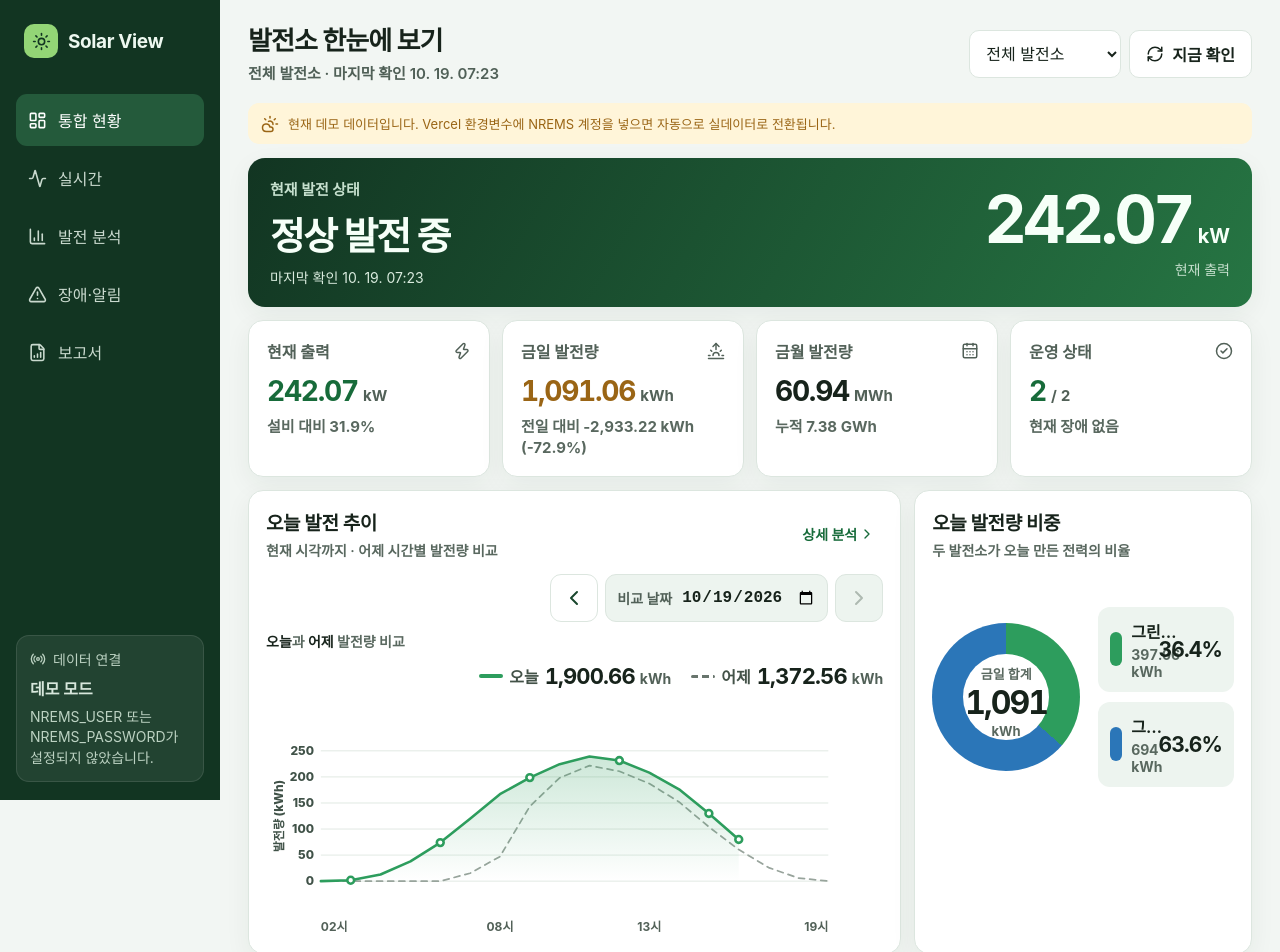
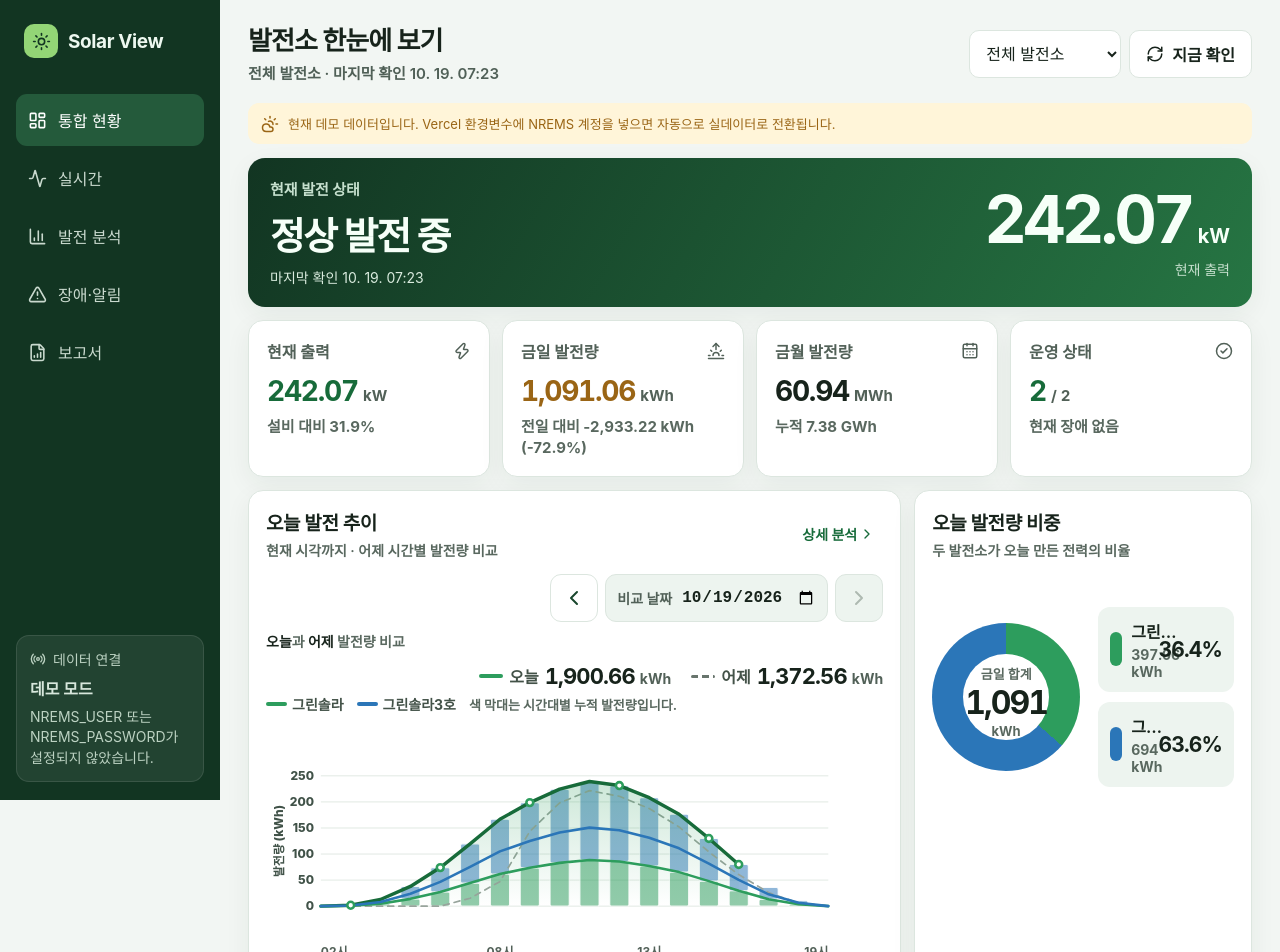
Before and after one commit to soobeom82-glitch/green-solar, a Next.js app: page / in a window 1280 px wide. Shown: the top 952 px of the page. Built offline with nearby package versions, Linux system fonts and the light colour scheme.

Commit message:
Integrate plant bars into trend charts

```diff
--- a/app/api/history/route.ts
+++ b/app/api/history/route.ts
@@ -27,6 +27,7 @@ export async function GET(request: NextRequest) {
     previousDate: previous,
     series,
     previousSeries,
+    plantSeries: plantId ? undefined : selectedDay?.plantSeries ?? {},
     updatedAt: selectedDay?.updatedAt ?? null,
   }, {
     headers: { "cache-control": "private, no-store, max-age=0" },
--- a/app/globals.css
+++ b/app/globals.css
@@ -124,6 +124,10 @@ button { color: inherit; }
 .chart-legend strong { color: var(--ink); font-size: 22px; letter-spacing: -0.04em; font-variant-numeric: tabular-nums; }
 .chart-legend small { color: #526158; font-size: 14px; letter-spacing: 0; }
 .chart-legend .legend-yesterday { height: 3px; background: repeating-linear-gradient(90deg, #68756d 0 7px, transparent 7px 11px); }
+.plant-chart-legend { margin: -2px 0 7px; display: flex; align-items: center; flex-wrap: wrap; gap: 6px 13px; color: #435248; font-size: 14px; font-weight: 750; }
+.plant-chart-legend span { display: inline-flex; align-items: center; gap: 5px; }
+.plant-chart-legend i { width: 21px; height: 4px; display: inline-block; border-radius: 999px; }
+.plant-chart-legend small { color: #59685f; font-size: 13px; font-weight: 650; }
 .trend-chart { width: 100%; height: auto; display: block; overflow: visible; }
 .trend-chart text { fill: #526158; font-size: 14px; font-weight: 700; }
 .trend-chart .chart-axis-unit { fill: #405248; font-size: 14px; font-weight: 800; }
@@ -131,18 +135,12 @@ button { color: inherit; }
 .chart-grid-line { stroke: var(--line); stroke-width: 1; }
 .chart-line { fill: none; stroke: var(--green-500); stroke-width: 3; stroke-linecap: round; stroke-linejoin: round; }
 .chart-line-yesterday { stroke: #98a49c; stroke-width: 2; stroke-dasharray: 7 6; }
+.chart-total-line { stroke: #176b3a; stroke-width: 4; }
+.plant-stack-bar { opacity: .52; stroke: rgba(255,255,255,.9); stroke-width: 1.3; }
+.plant-series-line { fill: none; stroke-width: 3; stroke-linecap: round; stroke-linejoin: round; }
 .chart-point { fill: var(--surface); stroke: var(--green-500); stroke-width: 3; }
 .chart-bar { fill: var(--green-500); transition: opacity .18s ease; }
 .chart-bar:hover { opacity: .75; }
-.plant-mix-panel { padding-bottom: 10px; }
-.plant-mix-legend { display: flex; flex-wrap: wrap; gap: 9px 18px; margin-bottom: 6px; }
-.plant-mix-legend span { display: inline-flex; align-items: center; gap: 6px; color: #435248; font-size: 15px; font-weight: 750; }
-.plant-mix-legend i { width: 22px; height: 5px; display: inline-block; border-radius: 999px; }
-.plant-mix-legend strong { color: var(--ink); font-size: 17px; font-variant-numeric: tabular-nums; }
-.plant-mix-caption { margin: 0 0 4px; color: #59685f; font-size: 13px; font-weight: 650; }
-.plant-mix-bar { opacity: .28; }
-.plant-mix-line { fill: none; stroke-width: 3; stroke-linecap: round; stroke-linejoin: round; }
-.plant-mix-line.selected { stroke-width: 5; }
 .empty-chart { min-height: 220px; display: grid; place-items: center; color: var(--muted); background: var(--surface-soft); border-radius: 12px; font-size: 13px; }
 
 .plant-list { display: grid; }
@@ -305,13 +303,12 @@ button { color: inherit; }
   .trend-chart .chart-axis-unit { font-size: 24px; }
   .chart-line { stroke-width: 5; }
   .chart-line-yesterday { stroke-width: 3; }
-  .plant-mix-legend { display: grid; gap: 10px; }
-  .plant-mix-legend span { font-size: 17px; }
-  .plant-mix-legend i { width: 28px; height: 6px; }
-  .plant-mix-legend strong { font-size: 20px; }
-  .plant-mix-caption { margin-bottom: 8px; font-size: 15px; line-height: 1.4; }
-  .plant-mix-line { stroke-width: 5; }
-  .plant-mix-line.selected { stroke-width: 7; }
+  .chart-total-line { stroke-width: 6; }
+  .plant-stack-bar { opacity: .62; stroke-width: 2; }
+  .plant-series-line { stroke-width: 5; }
+  .plant-chart-legend { margin: 2px 0 10px; display: grid; gap: 7px; font-size: 17px; }
+  .plant-chart-legend i { width: 28px; height: 6px; }
+  .plant-chart-legend small { font-size: 15px; }
   .plant-table-panel, .sync-panel { display: none; }
   .plant-row { min-height: 98px; }
   .plant-row-main strong { font-size: 17px; }
--- a/components/solar-dashboard.tsx
+++ b/components/solar-dashboard.tsx
@@ -91,6 +91,9 @@ function summaryForPlant(plant: PlantData): SummaryData {
 }
 
 type ChartPoint = { label: string; value: number };
+type PlantChartSeries = { id: string; name: string; color: string; points: ChartPoint[] };
+
+const plantChartColors = ["#2d9d5d", "#2b76b8", "#d88a2d", "#8155b7"];
 
 function pointCoordinates(point: ChartPoint, max: number, width: number, height: number, padding: number, startHour = 0, endHour = 23) {
   const hour = Number.parseInt(point.label, 10);
@@ -149,7 +152,7 @@ function hourlyChartData(data: DashboardData, day: "today" | "yesterday", plantI
   return visibleSeries.map((point) => ({ label: point.label, value: point.energyKwh }));
 }
 
-function TrendLineChart({ data, comparisonData = [], unit, ariaLabel, primaryLabel = "오늘", comparisonLabel = "어제" }: { data: ChartPoint[]; comparisonData?: ChartPoint[]; unit: string; ariaLabel: string; primaryLabel?: string; comparisonLabel?: string }) {
+function TrendLineChart({ data, comparisonData = [], plantSeries = [], unit, ariaLabel, primaryLabel = "오늘", comparisonLabel = "어제" }: { data: ChartPoint[]; comparisonData?: ChartPoint[]; plantSeries?: PlantChartSeries[]; unit: string; ariaLabel: string; primaryLabel?: string; comparisonLabel?: string }) {
   const width = 720;
   const height = 280;
   const padding = 64;
@@ -177,6 +180,10 @@ function TrendLineChart({ data, comparisonData = [], unit, ariaLabel, primaryLab
   const tickHours = Array.from(new Set([startHour, Math.round((startHour * 2 + endHour) / 3), Math.round((startHour + endHour * 2) / 3), endHour]));
   const todayTotal = data.reduce((total, point) => total + point.value, 0);
   const yesterdayTotal = comparisonData.reduce((total, point) => total + point.value, 0);
+  const showPlantBreakdown = plantSeries.length > 1;
+  const chartWidth = width - padding * 2;
+  const chartHours = Array.from({ length: endHour - startHour + 1 }, (_, index) => startHour + index);
+  const barWidth = Math.min(28, Math.max(8, (chartWidth / Math.max(chartHours.length, 1)) * 0.68));
 
   if (!visibleData.length) return <EmptyChart />;
 
@@ -186,6 +193,10 @@ function TrendLineChart({ data, comparisonData = [], unit, ariaLabel, primaryLab
         <span><i className="legend-today" /><b>{primaryLabel}</b><strong>{formatNumber(todayTotal)} <small>{unit}</small></strong></span>
         {comparisonData.length ? <span><i className="legend-yesterday" /><b>{comparisonLabel}</b><strong>{formatNumber(yesterdayTotal)} <small>{unit}</small></strong></span> : null}
       </div>
+      {showPlantBreakdown ? <div className="plant-chart-legend" aria-label="발전소별 선과 누적 막대 범례">
+        {plantSeries.map((series) => <span key={series.id}><i style={{ backgroundColor: series.color }} /><b>{series.name.replace(" 태양광발전소", "")}</b></span>)}
+        <small>색 막대는 시간대별 누적 발전량입니다.</small>
+      </div> : null}
       <svg className="trend-chart" viewBox={`0 0 ${width} ${height}`} role="img" aria-label={ariaLabel}>
         <defs>
           <linearGradient id="solar-area" x1="0" y1="0" x2="0" y2="1">
@@ -198,9 +209,22 @@ function TrendLineChart({ data, comparisonData = [], unit, ariaLabel, primaryLab
           return <g key={value}><line x1={padding} y1={y} x2={width - padding} y2={y} className="chart-grid-line" /><text className="chart-axis-value" x={padding - 8} y={y + 5} textAnchor="end">{formatNumber(value, 0)}</text></g>;
         })}
         <text className="chart-axis-unit" x="20" y={height / 2} textAnchor="middle" transform={`rotate(-90 20 ${height / 2})`}>발전량 ({unit})</text>
+        {showPlantBreakdown ? chartHours.map((hour) => {
+          const label = String(hour).padStart(2, "0");
+          const x = Math.max(padding, Math.min(width - padding - barWidth, padding + ((hour - startHour) / Math.max(endHour - startHour, 1)) * chartWidth - barWidth / 2));
+          let accumulated = 0;
+          return <g key={`stack-${label}`}>{plantSeries.map((series) => {
+            const value = series.points.find((point) => point.label === label)?.value ?? 0;
+            const segmentHeight = (value / max) * (height - padding * 2);
+            const y = height - padding - ((accumulated + value) / max) * (height - padding * 2);
+            accumulated += value;
+            return value > 0 ? <rect key={series.id} x={x} y={y} width={barWidth} height={segmentHeight} rx="2" fill={series.color} className="plant-stack-bar"><title>{`${series.name} ${label}시 · ${formatNumber(value)} ${unit}`}</title></rect> : null;
+          })}</g>;
+        }) : null}
         {comparisonLine ? <path d={comparisonLine} className="chart-line chart-line-yesterday" /> : null}
         <path d={area} fill="url(#solar-area)" />
-        <path d={line} className="chart-line" />
+        <path d={line} className={`chart-line${showPlantBreakdown ? " chart-total-line" : ""}`} />
+        {showPlantBreakdown ? plantSeries.map((series) => <path key={series.id} d={buildLinePath(series.points.filter((point) => Number(point.label) >= startHour && Number(point.label) <= endHour), max, width, height, padding, startHour, endHour)} className="plant-series-line" style={{ stroke: series.color }} />) : null}
         {visibleData.map((point, index) => {
           if (index !== visibleData.length - 1 && Number(point.label) % 3 !== 0) return null;
           const { x, y } = pointCoordinates(point, max, width, height, padding, startHour, endHour);
@@ -220,6 +244,16 @@ interface HistoricalTrendData {
   previousDate: string;
   series: HourlyEnergyPoint[];
   previousSeries: HourlyEnergyPoint[];
+  plantSeries?: Record<string, HourlyEnergyPoint[]>;
+}
+
+function plantSeriesForChart(plants: PlantData[], series: Record<string, Array<{ label: string; energyKwh: number }>> | undefined) {
+  return plants.map((plant, index) => ({
+    id: plant.id,
+    name: plant.name,
+    color: plantChartColors[index % plantChartColors.length],
+    points: (series?.[plant.id] ?? []).map((point) => ({ label: point.label, value: point.energyKwh })),
+  })).filter((plant) => plant.points.length > 0);
 }
 
 function TrendDateBrowser({ data, plantId }: { data: DashboardData; plantId?: string }) {
@@ -269,6 +303,9 @@ function TrendDateBrowser({ data, plantId }: { data: DashboardData; plantId?: st
   const comparisonDate = offsetDate(activeDate, -1);
   const comparisonLabel = isToday ? "어제" : formatChartDate(comparisonDate);
   const hasHistoricalData = isToday || Boolean(historicalData?.series.length || historicalData?.previousSeries.length);
+  const plantChartSeries = plantId ? [] : plantSeriesForChart(data.plants, isToday
+    ? Object.fromEntries(Object.entries(data.plantSeries).map(([id, series]) => [id, series.todaySeries]))
+    : historicalData?.plantSeries);
 
   return (
     <div className="trend-browser">
@@ -281,7 +318,7 @@ function TrendDateBrowser({ data, plantId }: { data: DashboardData; plantId?: st
       {isLoading ? <div className="empty-chart">저장된 발전량을 불러오는 중입니다.</div> : null}
       {!isLoading && historyError ? <div className="empty-chart">{historyError}</div> : null}
       {!isLoading && !historyError && !hasHistoricalData ? <div className="empty-chart">이 날짜의 저장된 발전량이 없습니다.</div> : null}
-      {!isLoading && !historyError && hasHistoricalData ? <TrendLineChart data={primaryData} comparisonData={comparisonData} unit="kWh" primaryLabel={primaryLabel} comparisonLabel={comparisonLabel} ariaLabel={`${primaryLabel}와 ${comparisonLabel}의 시간별 발전량 비교`} /> : null}
+      {!isLoading && !historyError && hasHistoricalData ? <TrendLineChart data={primaryData} comparisonData={comparisonData} plantSeries={plantChartSeries} unit="kWh" primaryLabel={primaryLabel} comparisonLabel={comparisonLabel} ariaLabel={`${primaryLabel}와 ${comparisonLabel}의 시간별 발전량 비교`} /> : null}
     </div>
   );
 }
@@ -317,74 +354,6 @@ function DailyBarChart({ data }: { data: DashboardData["dailySeries"] }) {
       <text x={padding} y={height - 6}>{data[0]?.date}</text>
       <text x={width - padding} y={height - 6} textAnchor="end">{data.at(-1)?.date}</text>
     </svg>
-  );
-}
-
-function PlantProductionMixChart({ data, selectedPlantId }: { data: DashboardData; selectedPlantId?: string }) {
-  const width = 720;
-  const height = 300;
-  const padding = 64;
-  const colors = ["#2d9d5d", "#2b76b8", "#d88a2d", "#8155b7"];
-  const plantSeries = data.plants.map((plant, index) => {
-    const points = hourlyChartData(data, "today", plant.id);
-    return {
-      plant,
-      color: colors[index % colors.length],
-      points,
-      values: new Map(points.map((point) => [point.label, point.value])),
-      total: points.reduce((sum, point) => sum + point.value, 0),
-    };
-  });
-  const labels = Array.from(new Set(plantSeries.flatMap((series) => series.points.map((point) => point.label))))
-    .sort((first, second) => Number(first) - Number(second));
-  if (!labels.length) return <EmptyChart />;
-
-  const hours = labels.map(Number).filter(Number.isFinite);
-  const startHour = Math.max(0, Math.min(...hours) - 1);
-  const endHour = Math.min(23, Math.max(...hours) + 1);
-  const chartHours = Array.from({ length: endHour - startHour + 1 }, (_, index) => startHour + index);
-  const hourlyTotals = chartHours.map((hour) => plantSeries.reduce((sum, series) => sum + (series.values.get(String(hour).padStart(2, "0")) ?? 0), 0));
-  const { max, ticks } = chartAxis(hourlyTotals);
-  const chartWidth = width - padding * 2;
-  const slotWidth = chartWidth / Math.max(chartHours.length, 1);
-  const barWidth = Math.max(5, slotWidth * 0.62);
-  const totalGeneration = plantSeries.reduce((sum, series) => sum + series.total, 0);
-  const tickHours = Array.from(new Set([startHour, Math.round((startHour * 2 + endHour) / 3), Math.round((startHour + endHour * 2) / 3), endHour]));
-
-  return (
-    <div className="plant-mix-chart-wrap">
-      <div className="plant-mix-legend" aria-label="발전소별 금일 발전량과 비중">
-        {plantSeries.map((series) => <span key={series.plant.id}><i style={{ backgroundColor: series.color }} /><b>{series.plant.name.replace(" 태양광발전소", "")}</b><strong>{formatNumber(series.total)} kWh · {formatNumber(totalGeneration > 0 ? (series.total / totalGeneration) * 100 : 0, 1)}%</strong></span>)}
-      </div>
-      <p className="plant-mix-caption">색 막대는 시간대별 누적 발전량, 선은 발전소별 발전 추이입니다.</p>
-      <svg className="trend-chart plant-mix-chart" viewBox={`0 0 ${width} ${height}`} role="img" aria-label="발전소별 시간대 발전량 선 그래프와 누적 막대 그래프">
-        {ticks.map((value) => {
-          const y = height - padding - (value / max) * (height - padding * 2);
-          return <g key={value}><line x1={padding} y1={y} x2={width - padding} y2={y} className="chart-grid-line" /><text className="chart-axis-value" x={padding - 8} y={y + 5} textAnchor="end">{formatNumber(value, 0)}</text></g>;
-        })}
-        <text className="chart-axis-unit" x="20" y={height / 2} textAnchor="middle" transform={`rotate(-90 20 ${height / 2})`}>발전량 (kWh)</text>
-        {chartHours.map((hour, hourIndex) => {
-          const label = String(hour).padStart(2, "0");
-          const x = padding + hourIndex * slotWidth + (slotWidth - barWidth) / 2;
-          let accumulated = 0;
-          return <g key={label}>{plantSeries.map((series) => {
-            const value = series.values.get(label) ?? 0;
-            const segmentHeight = (value / max) * (height - padding * 2);
-            const y = height - padding - ((accumulated + value) / max) * (height - padding * 2);
-            accumulated += value;
-            return <rect key={series.plant.id} x={x} y={y} width={barWidth} height={segmentHeight} rx="2" fill={series.color} className="plant-mix-bar"><title>{`${series.plant.name} ${label}시 · ${formatNumber(value)} kWh`}</title></rect>;
-          })}</g>;
-        })}
-        {plantSeries.map((series) => {
-          const points = chartHours.map((hour) => ({ label: String(hour).padStart(2, "0"), value: series.values.get(String(hour).padStart(2, "0")) ?? 0 }));
-          return <path key={series.plant.id} d={buildLinePath(points, max, width, height, padding, startHour, endHour)} className={`plant-mix-line${selectedPlantId === series.plant.id ? " selected" : ""}`} style={{ stroke: series.color }} />;
-        })}
-        {tickHours.map((hour) => {
-          const x = padding + ((hour - startHour) / Math.max(endHour - startHour, 1)) * chartWidth;
-          return <text key={hour} x={x} y={height - 6} textAnchor={hour === startHour ? "start" : hour === endHour ? "end" : "middle"}>{String(hour).padStart(2, "0")}시</text>;
-        })}
-      </svg>
-    </div>
   );
 }
 
@@ -685,7 +654,6 @@ function TrendsSection({ data, selectedPlant }: { data: DashboardData; selectedP
         <article className="panel insight-card"><span>금일 발전량</span><strong>{formatNumber(summary.todayKwh)} kWh</strong><p>{scopeLabel} 기준</p></article>
         <article className="panel insight-card"><span>누적 발전량</span><strong>{formatNumber(summary.totalKwh / 1_000_000)} GWh</strong><p>{scopeLabel} 누적</p></article>
       </section>
-      {period === "today" ? <article className="panel plant-mix-panel"><div className="panel-heading"><div><h2>발전소별 추이·비중</h2><p>두 발전소의 생산량과 시간대별 비중을 함께 봅니다.</p></div></div><PlantProductionMixChart data={data} selectedPlantId={selectedPlant?.id} /></article> : null}
     </div>
   );
 }
```
